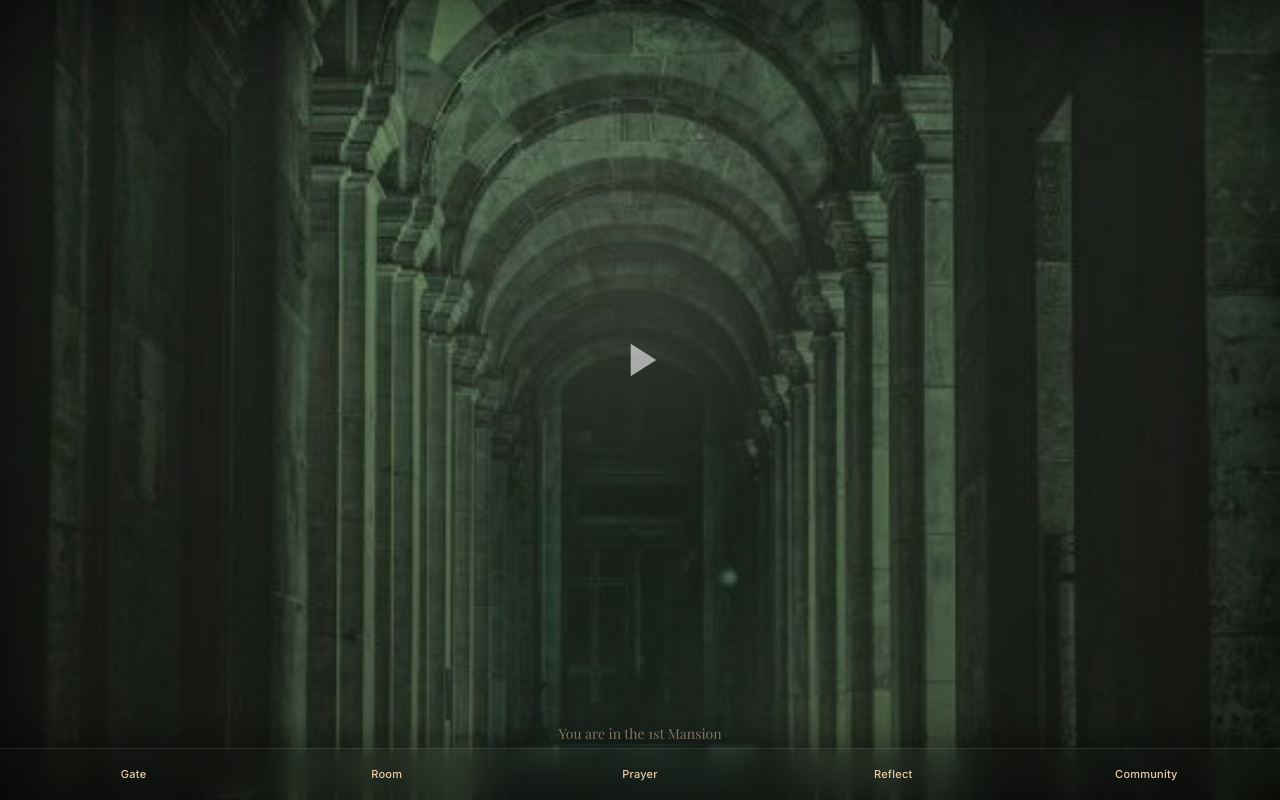
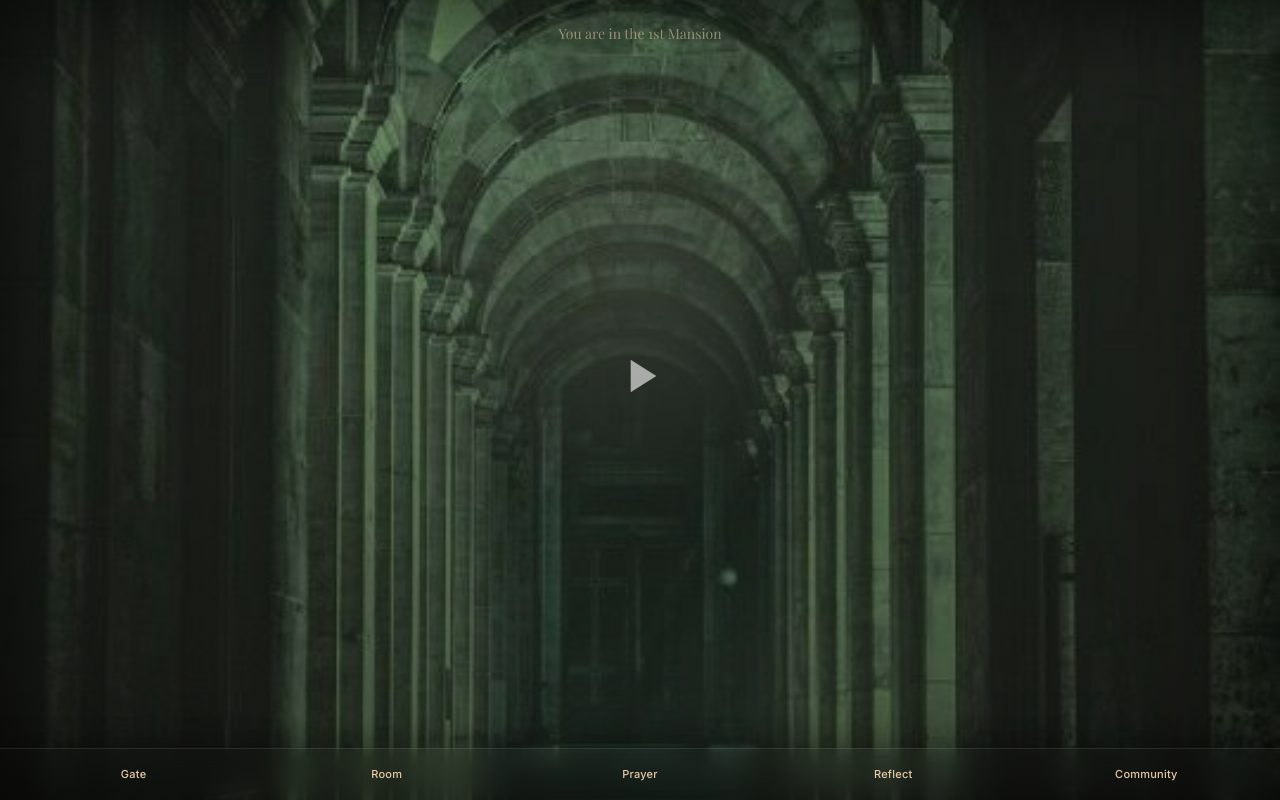
Before and after one commit to johncyongco/interior-castle, a React (Vite) app: page /first-mansion in a window 1280 px wide. Built offline with nearby package versions, Linux system fonts and the light colour scheme; no server answers.

Commit message:
Move 1st Mansion text to top of screen

```diff
--- a/src/pages/FirstMansionPage.tsx
+++ b/src/pages/FirstMansionPage.tsx
@@ -24,11 +24,13 @@ export default function FirstMansionPage() {
         />
       )}
       <div className="absolute inset-0 bg-[radial-gradient(circle_at_50%_34%,rgba(255,244,220,0.1),transparent_28%),linear-gradient(180deg,rgba(12,10,8,0.08),rgba(12,10,8,0.45))]" />
-      <div className="relative z-10 flex h-full flex-col items-center justify-center">
+      <div className="relative z-10 flex h-full flex-col items-center justify-center px-6">
+        <p className="serif absolute top-6 text-xs text-[#e7cba9]/55 sm:text-sm">You are in the 1st Mansion</p>
         {!playing && (
           <button
             type="button"
             onClick={() => setPlaying(true)}
+            className="mt-8"
           >
             <svg viewBox="0 0 24 24" className="h-14 w-14 fill-white/60 transition hover:fill-white/80 hover:scale-105">
               <path d="M8 5v14l11-7z" />
@@ -36,9 +38,6 @@ export default function FirstMansionPage() {
           </button>
         )}
       </div>
-      <div className="absolute bottom-[calc(env(safe-area-inset-bottom)+3.5rem)] left-0 right-0 z-20 flex justify-center">
-        <p className="serif text-xs text-[#e7cba9]/55 sm:text-sm">You are in the 1st Mansion</p>
-      </div>
     </ScreenContainer>
   )
 }
```
